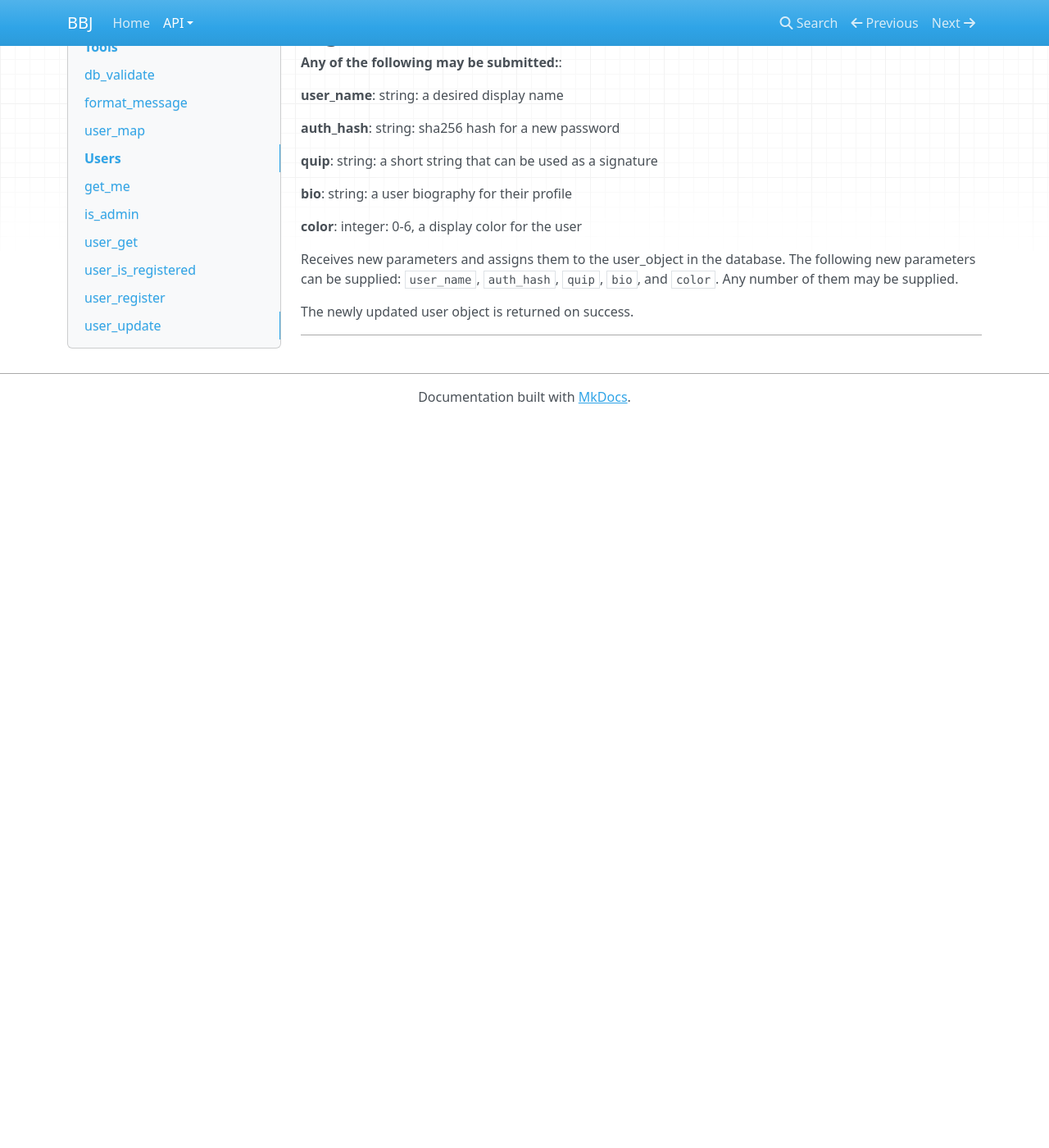
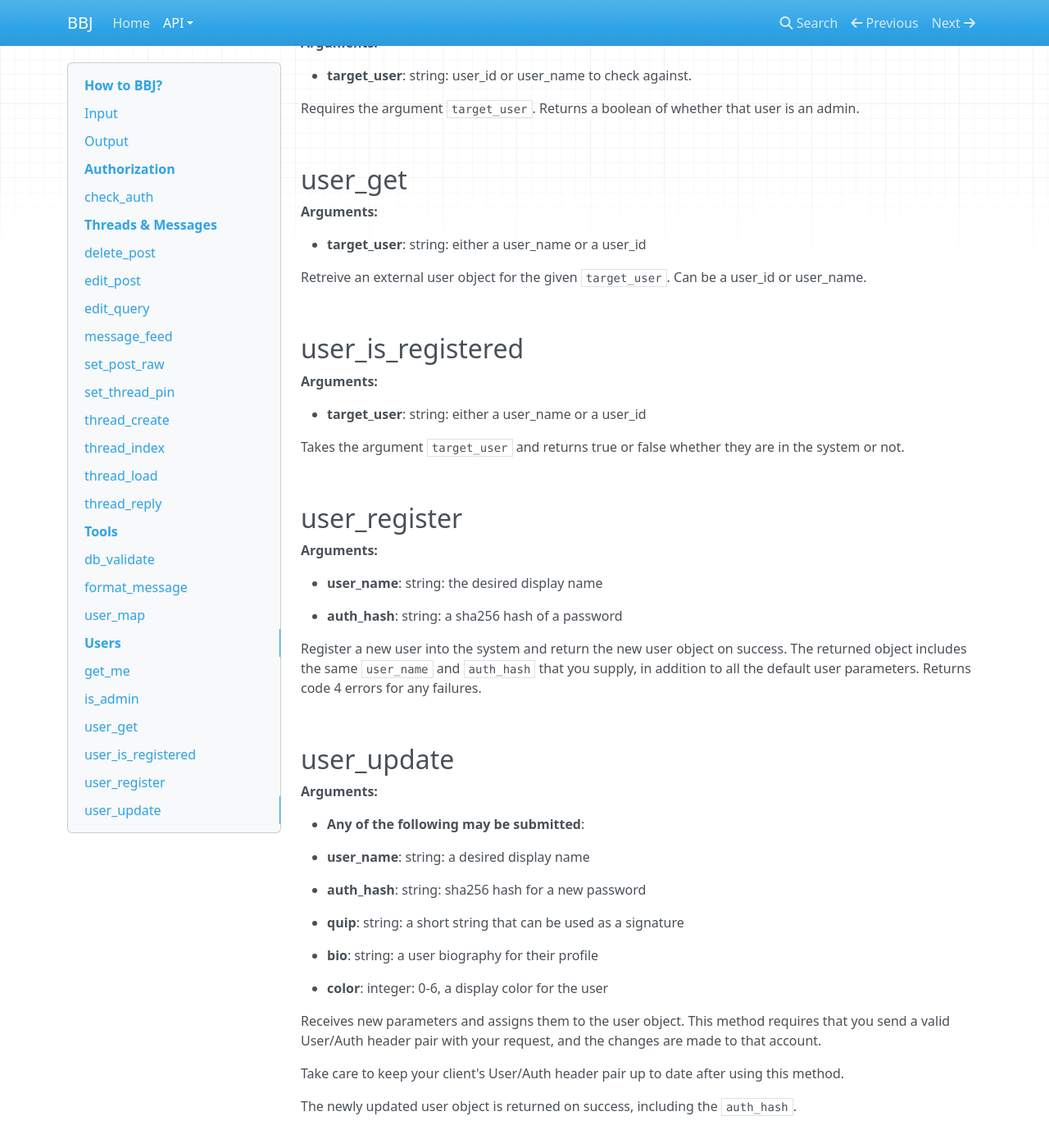
Before and after one commit to bbj-dev/bbj, an MkDocs documentation site: the page built from documentation/docs/api_overview.md, in a window 1280 px wide and 1400 px high, scrolled down 7488 px. Shown: the whole window at 82% size. Built offline with MkDocs 1.6.1, drawn with Linux system fonts in a browser that asks for light colours; nearby versions of some CDN libraries; old or Windows-style settings are respelled for this version of MkDocs; before the commit the page ends 8000 px from its top, so only the background shows below that; some of the changed text lies outside the part shown.

Commit message:
more doc changes

````diff
--- a/documentation/docs/api_overview.md
+++ b/documentation/docs/api_overview.md
@@ -86,14 +86,16 @@
 choice. See [the full error page](errors.md) for details.
 
 
+<br><br>
 # Authorization
-
+------
 ## check_auth
 
-### Args:
-**target_user**: string: either a user_name or a user_id
+**Arguments:**
 
-**target_hash**: string: sha256 hash for the password to check
+ * __target_user__: string: either a user_name or a user_id
+
+ * __target_hash__: string: sha256 hash for the password to check
 
 
 
@@ -101,17 +103,17 @@
 returns boolean true or false whether the hash is valid.
 
 
-
---------
-
+<br>
+<br><br>
 # Threads & Messages
-
+------
 ## delete_post
 
-### Args:
-**thread_id**: string: the id of the thread this message was posted in.
+**Arguments:**
 
-**post_id**: integer: the id of the target message.
+ * __thread_id__: string: the id of the thread this message was posted in.
+
+ * __post_id__: integer: the id of the target message.
 
 
 
@@ -126,16 +128,19 @@
 
 If the post_id is 0, the whole thread is deleted.
 
+
+<br>
 ## edit_post
 
-### Args:
-**thread_id**: string: the thread the message was posted in.
+**Arguments:**
 
-**post_id**: integer: the target post_id to edit.
+ * __thread_id__: string: the thread the message was posted in.
 
-**body**: string: the new message body.
+ * __post_id__: integer: the target post_id to edit.
 
-**OPTIONAL: send_raw**: boolean: set the formatting mode for the target message.
+ * __body__: string: the new message body.
+
+ * __OPTIONAL: send_raw__: boolean: set the formatting mode for the target message.
 
 
 
@@ -156,12 +161,15 @@
 
 Returns the new message object.
 
+
+<br>
 ## edit_query
 
-### Args:
-**thread_id**: string: the id of the thread the message was posted in.
+**Arguments:**
 
-**post_id**: integer: the id of the target message.
+ * __thread_id__: string: the id of the thread the message was posted in.
+
+ * __post_id__: integer: the id of the target message.
 
 
 
@@ -172,10 +180,13 @@
 Returns the original message object without any formatting
 on success. Returns a descriptive code 4 otherwise.
 
+
+<br>
 ## message_feed
 
-### Args:
-**time**: int/float: epoch/unix time of the earliest point of interest
+**Arguments:**
+
+ * __time__: int/float: epoch/unix time of the earliest point of interest
 
 
 
@@ -206,14 +217,17 @@
 the same way as the `thread_load` endpoint and you should refer
 to its documentation for more info.
 
+
+<br>
 ## set_post_raw
 
-### Args:
-**thread_id**: string: the id of the thread the message was posted in.
+**Arguments:**
 
-**post_id**: integer: the id of the target message.
+ * __thread_id__: string: the id of the thread the message was posted in.
 
-**value**: boolean: the new `send_raw` value to apply to the message.
+ * __post_id__: integer: the id of the target message.
+
+ * __value__: boolean: the new `send_raw` value to apply to the message.
 
 
 
@@ -231,12 +245,15 @@
 but if this is the only change you want to make to the message,
 using this endpoint instead is preferable.
 
+
+<br>
 ## set_thread_pin
 
-### Args:
-**thread_id**: string: the id of the thread to modify.
+**Arguments:**
 
-**value**: boolean: `true` to pin thread, `false` otherwise.
+ * __thread_id__: string: the id of the thread to modify.
+
+ * __value__: boolean: `true` to pin thread, `false` otherwise.
 
 
 
@@ -247,14 +264,17 @@
 
 Returns the same boolean you supply as `value`
 
+
+<br>
 ## thread_create
 
-### Args:
-**body**: string: The body of the first message
+**Arguments:**
 
-**title**: string: The title name for this thread
+ * __body__: string: The body of the first message
 
-**OPTIONAL: send_raw**: boolean: formatting mode for the first message.
+ * __title__: string: The title name for this thread
+
+ * __OPTIONAL: send_raw__: boolean: formatting mode for the first message.
 
 
 
@@ -264,10 +284,13 @@
 If the argument `send_raw` is specified and has a non-nil
 value, the OP message will never recieve special formatting.
 
+
+<br>
 ## thread_index
 
-### Args:
-**OPTIONAL: include_op**: boolean: Include a `messages` object with the original post
+**Arguments:**
+
+ * __OPTIONAL: include_op__: boolean: Include a `messages` object with the original post
 
 
 
@@ -278,14 +301,17 @@
 non-nil, will include a "messages" key with the object, whose sole
 content is the original message (post_id 0).
 
+
+<br>
 ## thread_load
 
-### Args:
-**thread_id**: string: the thread to load.
+**Arguments:**
 
-**OPTIONAL: op_only**: boolean: include only the original message in `messages`
+ * __thread_id__: string: the thread to load.
 
-**OPTIONAL: format**: string: the formatting type of the returned messages.
+ * __OPTIONAL: op_only__: boolean: include only the original message in `messages`
+
+ * __OPTIONAL: format__: string: the formatting type of the returned messages.
 
 
 
@@ -297,14 +323,17 @@
 You may also supply the parameter `op_only`. When it's value
 is non-nil, the messages array will only include post_id 0 (the first)
 
+
+<br>
 ## thread_reply
 
-### Args:
-**thread_id**: string: the id for the thread this message should post to.
+**Arguments:**
 
-**body**: string: the message's body of text.
+ * __thread_id__: string: the id for the thread this message should post to.
 
-**OPTIONAL: send_raw**: boolean: formatting mode for the posted message.
+ * __body__: string: the message's body of text.
+
+ * __OPTIONAL: send_raw__: boolean: formatting mode for the posted message.
 
 
 
@@ -315,19 +344,19 @@
 value, the message will never recieve special formatting.
 
 
-
---------
-
+<br>
+<br><br>
 # Tools
-
+------
 ## db_validate
 
-### Args:
-**key**: string: the identifier for the ruleset to check.
+**Arguments:**
 
-**value**: VARIES: the object for which `key` will check for.
+ * __key__: string: the identifier for the ruleset to check.
 
-**OPTIONAL: error**: boolean: when `true`, will return an API error response instead of a special object.
+ * __value__: VARIES: the object for which `key` will check for.
+
+ * __OPTIONAL: error__: boolean: when `true`, will return an API error response instead of a special object.
 
 
 
@@ -351,12 +380,15 @@
 problem. If bool == true, description is null and the
 provided value is safe to use.
 
+
+<br>
 ## format_message
 
-### Args:
-**body**: string: the message body to apply formatting to.
+**Arguments:**
 
-**format**: string: the specifier for the desired formatting engine
+ * __body__: string: the message body to apply formatting to.
+
+ * __format__: string: the specifier for the desired formatting engine
 
 
 
@@ -364,95 +396,113 @@
 `format` to `body` and returns the new object. See
 `thread_load` for supported specifications for `format`.
 
+
+<br>
 ## user_map
 
-### Args:
-__No arguments__
+_requires no arguments_
 
 Returns an array with all registered user_ids, with the usermap
 object populated by their full objects.
 
 
-
---------
-
+<br>
+<br><br>
 # Users
-
+------
 ## get_me
 
-### Args:
-__No arguments__
+_requires no arguments_
 
 Requires no arguments. Returns your internal user object,
 including your authorization hash.
 
+
+<br>
 ## is_admin
 
-### Args:
-**target_user**: string: user_id or user_name to check against.
+**Arguments:**
+
+ * __target_user__: string: user_id or user_name to check against.
 
 
 
 Requires the argument `target_user`. Returns a boolean
 of whether that user is an admin.
 
+
+<br>
 ## user_get
 
-### Args:
-**target_user**: string: either a user_name or a user_id
+**Arguments:**
+
+ * __target_user__: string: either a user_name or a user_id
 
 
 
 Retreive an external user object for the given `target_user`.
 Can be a user_id or user_name.
 
+
+<br>
 ## user_is_registered
 
-### Args:
-**target_user**: string: either a user_name or a user_id
+**Arguments:**
+
+ * __target_user__: string: either a user_name or a user_id
 
 
 
 Takes the argument `target_user` and returns true or false
 whether they are in the system or not.
 
+
+<br>
 ## user_register
 
-### Args:
-**user_name**: string: the desired display name
+**Arguments:**
 
-**auth_hash**: string: a sha256 hash of a password
+ * __user_name__: string: the desired display name
+
+ * __auth_hash__: string: a sha256 hash of a password
 
 
 
-Register a new user into the system and return the new object.
-Requires the string arguments `user_name` and `auth_hash`.
-Do not send User/Auth headers with this method.
+Register a new user into the system and return the new user object
+on success. The returned object includes the same `user_name` and
+`auth_hash` that you supply, in addition to all the default user
+parameters. Returns code 4 errors for any failures.
 
+
+<br>
 ## user_update
 
-### Args:
-**Any of the following may be submitted:**:
+**Arguments:**
 
-**user_name**: string: a desired display name
+ * __Any of the following may be submitted__:
 
-**auth_hash**: string: sha256 hash for a new password
+ * __user_name__: string: a desired display name
 
-**quip**: string: a short string that can be used as a signature
+ * __auth_hash__: string: sha256 hash for a new password
 
-**bio**: string: a user biography for their profile
+ * __quip__: string: a short string that can be used as a signature
 
-**color**: integer: 0-6, a display color for the user
+ * __bio__: string: a user biography for their profile
+
+ * __color__: integer: 0-6, a display color for the user
 
 
 
-Receives new parameters and assigns them to the user_object
-in the database. The following new parameters can be supplied:
-`user_name`, `auth_hash`, `quip`, `bio`, and `color`. Any number
-of them may be supplied.
+Receives new parameters and assigns them to the user object.
+This method requires that you send a valid User/Auth header
+pair with your request, and the changes are made to that
+account.
 
-The newly updated user object is returned on success.
+Take care to keep your client's User/Auth header pair up to date
+after using this method.
+
+The newly updated user object is returned on success,
+including the `auth_hash`.
 
 
-
---------
+<br>
--- a/documentation/docs/validation.md
+++ b/documentation/docs/validation.md
@@ -1,6 +1,8 @@
+## Implementing good sanity checks in your client.
+
 The server has an endpoint called `db_validate`. What this does is take
-a `key` and a `value` and compares `value` to a set of rules specified by
-`key`. This is the same function used internally by the database to scan
+a `key` and a `value` argument, and compares `value` to a set of rules specified by
+`key`. This is the same function used internally by the database to check
 values before committing them to the database. By default it returns a
 descriptive object under `data`, but you can specify the key/value pair
 `"error": True` to get a standard error response back. A standard call
@@ -78,17 +79,16 @@
 title prompt which is shown before opening a composure window. The reason
 for rejection is displayed clearly to the user and input window is restored.
 
-```
+```lisp
 (defun bbj-sane-value (prompt key)
   "Opens an input loop with the user, where the response is
 passed to the server to check it for validity before the
 user is allowed to continue. Will recurse until the input
 is valid, then it is returned."
   (let* ((value (read-from-minibuffer prompt))
-         (response (bbj-request! 'db_validate
-                     'value value 'key key)))
+         (response (bbj-request! 'db_validate 'value value 'key key)))
     (if (alist-get 'bool response)
-        value
+        value ;; return the user's input back to the caller
       (message (alist-get 'description response))
       (sit-for 2)
       (bbj-sane-value prompt key))))
````
Also changed, not shown: other parts of documentation/docs/validation.md (+0 -1 lines), documentation/docs/errors.md (+20 -13 lines), mkendpoints.py (renamed from document_endpoints.py, +9 -8 lines), server.py (+21 -13 lines), documentation/site/api_overview/index.html, documentation/site/errors/index.html, documentation/site/mkdocs/search_index.json, documentation/site/validation/index.html, 1 other file.
